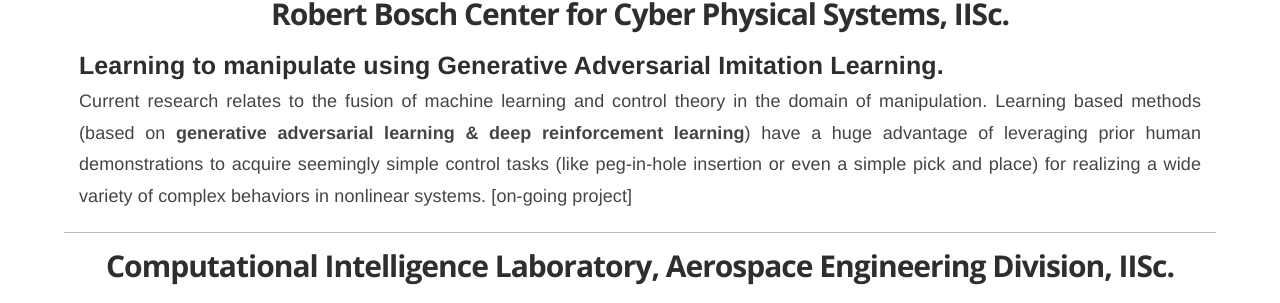
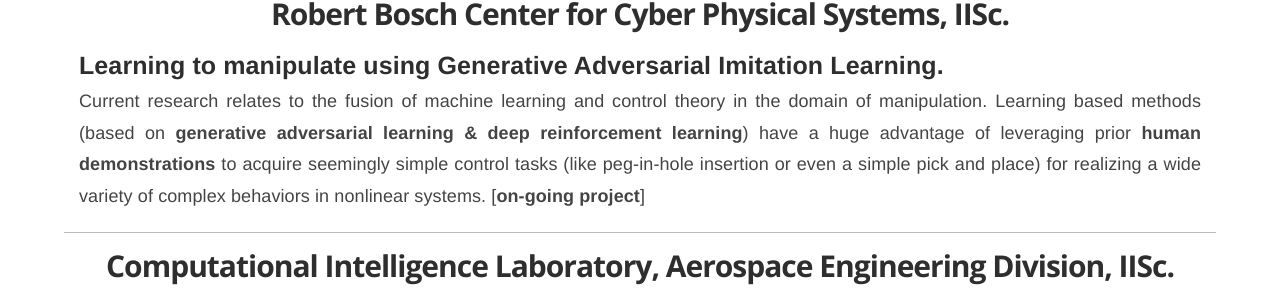
Before and after one commit to navuboy/navuboy.github.io, a Jekyll site: the page built from research.html, in a window 1280 px wide. Shown: the part 158-461 px from the top of the page. Built offline with Jekyll 4.4.1, drawn with Linux system fonts in a browser that asks for light colours; some web fonts are replaced.

```diff
--- a/_includes/research.md
+++ b/_includes/research.md
@@ -18,7 +18,7 @@
     <div class="col-md-12">
         <h3 class="rtitle"><b>Learning to manipulate using Generative Adversarial Imitation Learning.</b></h3>
         <p style="text-align:justify">
-        Current research relates to the fusion of machine learning and control theory in the domain of manipulation. Learning based methods (based on <strong>generative adversarial learning & deep reinforcement learning</strong>) have a huge advantage of leveraging prior human demonstrations to acquire seemingly simple control tasks (like peg-in-hole insertion or even a simple pick and place) for realizing a wide variety of complex behaviors in nonlinear systems. [on-going project] <!-- In collaboration with Yaskawa India Private Limited. -->
+        Current research relates to the fusion of machine learning and control theory in the domain of manipulation. Learning based methods (based on <strong>generative adversarial learning & deep reinforcement learning</strong>) have a huge advantage of leveraging prior <b>human demonstrations</b> to acquire seemingly simple control tasks (like peg-in-hole insertion or even a simple pick and place) for realizing a wide variety of complex behaviors in nonlinear systems. [<b>on-going project</b>] <!-- In collaboration with Yaskawa India Private Limited. -->
         </p>
         <!-- <a href="{{ site.github.url }}/assets/IS_Final_Paper.pdf" class="md-link btn-default btn rbtn">paper</a>
         <a href="https://github.com/wulfebw/Independent_Study" class="md-link btn-default btn rbtn">code</a> -->
```
